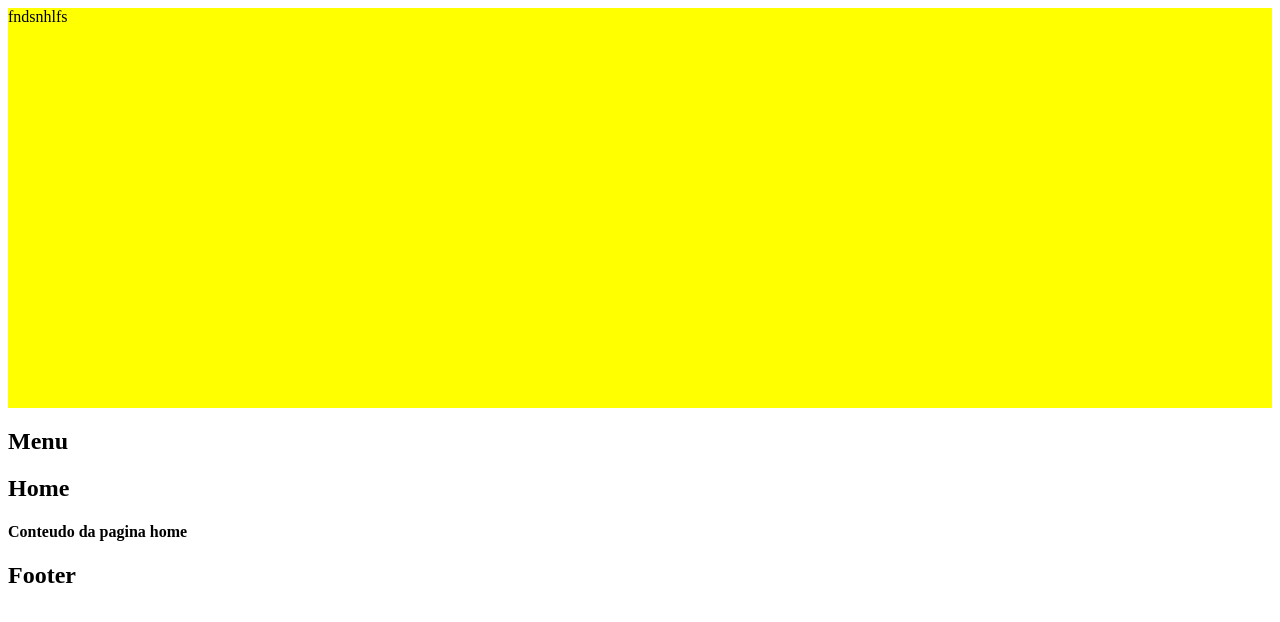
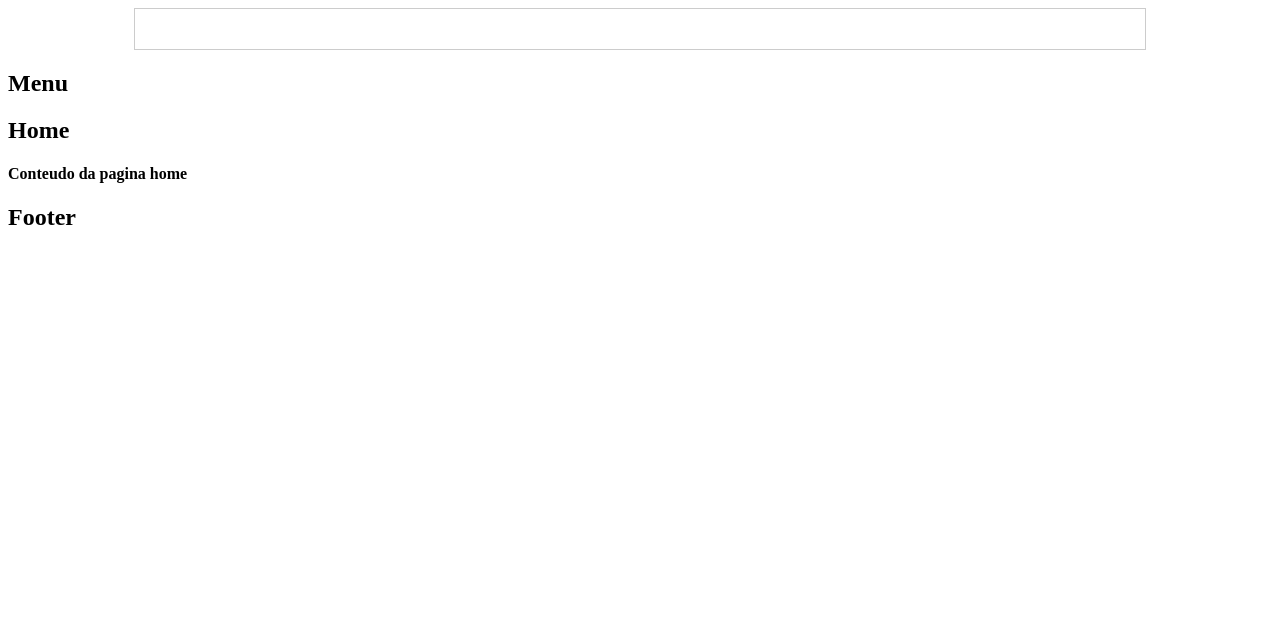
Before and after one commit to nicolau-np/biblioteca_virtualFRONT, a React (Create React App) app: page / in a window 1280 px wide. Shown: the top 622 px of the page. Built offline with nearby package versions, Linux system fonts and the light colour scheme.

Commit message:
trabalhando no css

```diff
--- a/src/assets/css/style.css
+++ b/src/assets/css/style.css
@@ -1,4 +1,10 @@
+.container{
+    display: block;
+    width:100%;
+}
 .header{
-    background-color: yellow;
-    height: 400px;
+    height: 40px;
+    border: 1px solid #ccc;
+    margin-left: 10%;
+    margin-right: 10%;
 }
--- a/src/include/header.js
+++ b/src/include/header.js
@@ -2,9 +2,9 @@ import React from 'react'
 
 const Header = () => {
     return (
-    <div>
+    <div className="container">
         <div className="header">
-            fndsnhlfs
+
         </div>
     </div>
     );
```
